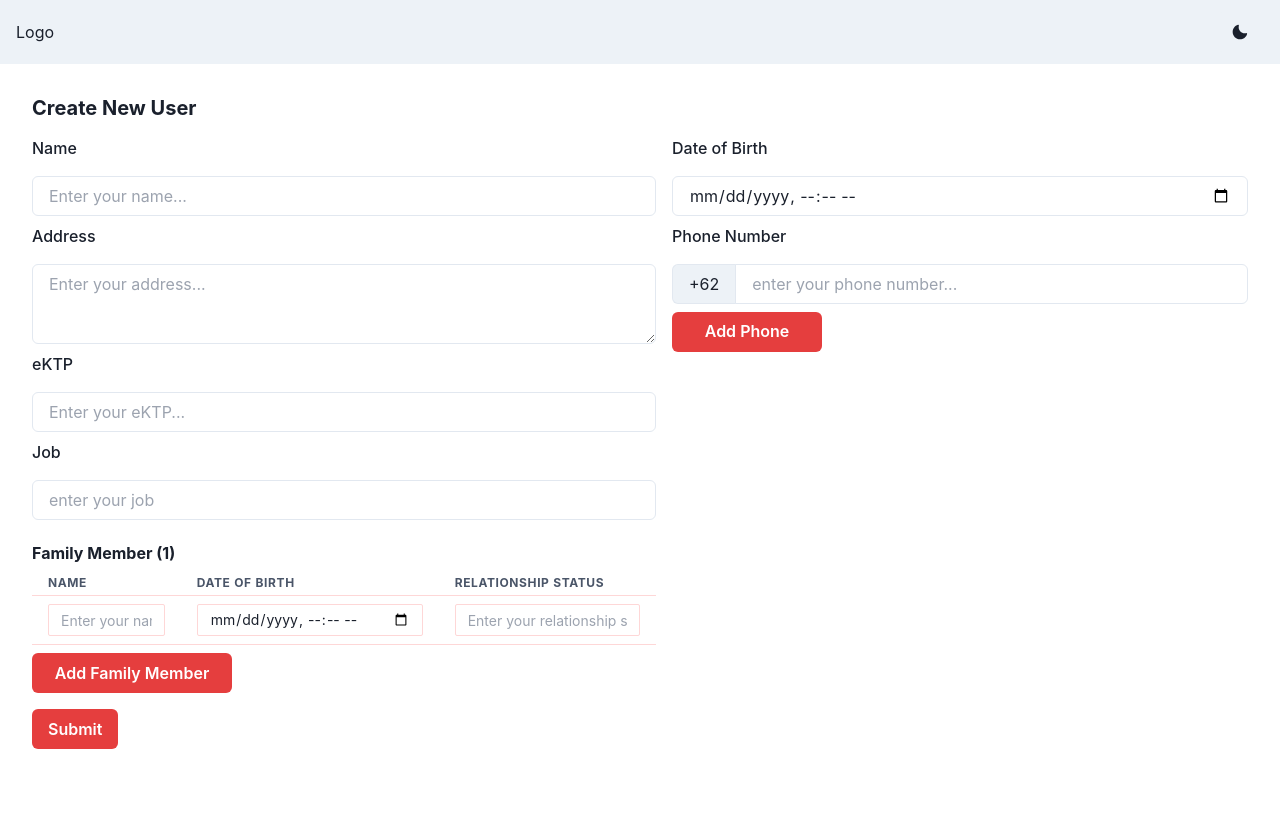
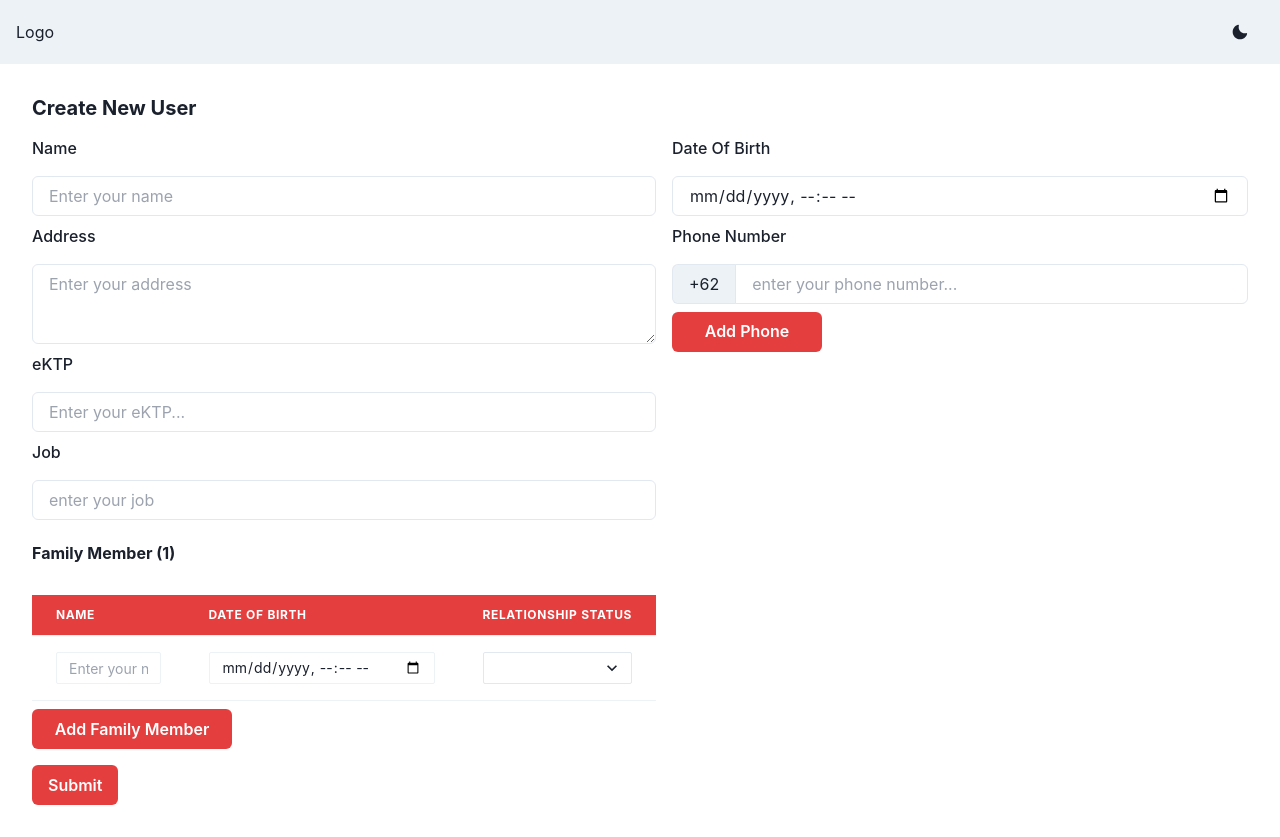
Before and after one commit to moehzi/proj-assesment, a React (Create React App) app: page /create-user in a window 1280 px wide. Before the commit the page ends 800 px from the top, so only its background shows below. Built offline with nearby package versions, Linux system fonts and the light colour scheme.

Commit message:
refactor: refactor form input

```diff
--- a/src/components/FamilyForm/index.js
+++ /dev/null
@@ -1,19 +0,0 @@
-import React from 'react';
-import TableData from '../TableData';
-
-const columns = [
-  { label: 'name' },
-  { label: 'dateOfBirth' },
-  { label: 'relationshipStatus' },
-];
-const dataSource = [
-  {
-    name: '',
-  },
-];
-
-const FamilyForm = () => {
-  return <TableData columns={columns} />;
-};
-
-export default FamilyForm;
--- /dev/null
+++ b/src/components/FormInput/FormInputFamily/index.js
@@ -0,0 +1,88 @@
+import {
+  Heading,
+  Input,
+  Select,
+  Table,
+  TableContainer,
+  Tbody,
+  Td,
+  Th,
+  Thead,
+  Tr,
+} from '@chakra-ui/react';
+import React from 'react';
+import { optionsRelationship } from '../../../config/options/RelationshipOptions';
+import TableData from '../../TableData';
+
+const FormInputFamily = ({ familyFields, register, dataSource }) => {
+  const columns = [
+    {
+      label: 'Name',
+      render: (data, index) => (
+        <>
+          <Input
+            size="sm"
+            id="name"
+            placeholder="Enter your name"
+            {...register(`family.${index}.name`, {
+              required: 'This is required',
+              minLength: {
+                value: 4,
+                message: 'Minimum length should be 4',
+              },
+            })}
+          />
+        </>
+      ),
+    },
+    {
+      label: 'Date of Birth',
+      render: (data, index) => (
+        <Input
+          placeholder="Select Date and Time"
+          size="sm"
+          type="datetime-local"
+          {...register(`family.${index}.dateOfBirth`, {
+            required: 'This is required',
+            minLength: {
+              value: 14,
+              message: 'Minimum length should be 14',
+            },
+          })}
+        />
+      ),
+    },
+    {
+      label: 'Relationship Status',
+      render: (data, index) => (
+        <Select
+          colorScheme="red"
+          size="sm"
+          onClick={() => console.log(index, 'mawar')}
+          {...register(`family.${index}.relationshipStatus`, {
+            required: 'This is required',
+            minLength: {
+              value: 4,
+              message: 'Minimum length should be 4',
+            },
+          })}
+        >
+          {optionsRelationship.map((option, index) => (
+            <option key={index}>{option.label}</option>
+          ))}
+        </Select>
+      ),
+    },
+  ];
+
+  return (
+    <div>
+      <Heading as="h4" size="sm" className="mt-4">
+        {`Family Member (${familyFields.length})`}
+      </Heading>
+      <TableData columns={columns} dataSource={dataSource} />
+    </div>
+  );
+};
+
+export default FormInputFamily;
--- a/src/components/FormInput/index.js
+++ b/src/components/FormInput/index.js
@@ -4,22 +4,17 @@
   FormControl,
   Input,
   Button,
-  Textarea,
   InputGroup,
   InputLeftAddon,
-  TableContainer,
-  Table,
-  Thead,
-  Tr,
-  Th,
-  Tbody,
-  Td,
-  Heading,
 } from '@chakra-ui/react';
 import { useForm, useFieldArray } from 'react-hook-form';
 import ButtonComponent from '../Button';
 import { useDispatch } from 'react-redux';
-import { addUser } from '../../features/userSlice';
+import { addUser } from '../../reducers/userSlice';
+import { useNavigate } from 'react-router-dom';
+import InputBox from '../InputBox';
+import TextareaBox from '../TextareaBox';
+import FormInputFamily from './FormInputFamily';
 
 const FormInput = () => {
   const {
@@ -43,115 +38,59 @@
   });
 
   const onSubmit = (values) => {
-    console.log(values, 'ini value');
     dispatch(addUser(values));
+    navigate('/');
   };
 
   const familyFields = watch('family');
 
   const dispatch = useDispatch();
+  const navigate = useNavigate();
 
   return (
     <form onSubmit={handleSubmit(onSubmit)} className="mt-4">
       <FormControl isInvalid={errors.name} className="flex gap-4">
         <div className="flex flex-col flex-1 max-w-2xl gap-2">
-          <FormLabel htmlFor="name">Name</FormLabel>
-          <Input
+          <InputBox
             id="name"
-            placeholder="Enter your name..."
-            {...register('name', {
+            placeholder="Enter your name"
+            label="Name"
+            register={register('name', {
               required: 'This is required',
               minLength: { value: 4, message: 'Minimum length should be 4' },
             })}
           />
-          <FormLabel htmlFor="name">Address</FormLabel>
-          <Textarea
+          <TextareaBox
             id="address"
-            placeholder="Enter your address..."
-            {...register('address', {
+            placeholder="Enter your address"
+            label="Address"
+            register={register('address', {
               required: 'This is required',
               minLength: { value: 10, message: 'Minimum length should be 10' },
             })}
           />
-          <FormLabel htmlFor="eKTP">eKTP</FormLabel>
-          <Input
+          <InputBox
             id="eKTP"
+            label="eKTP"
             placeholder="Enter your eKTP..."
-            {...register('eKTP', {
+            register={register('eKTP', {
               required: 'This is required',
               minLength: { value: 14, message: 'Minimum length should be 14' },
             })}
           />
-          <FormLabel htmlFor="name">Job</FormLabel>
-          <Input
+          <InputBox
             id="job"
+            label="Job"
             placeholder="enter your job"
-            {...register('job', {
+            register={register('job', {
               required: 'This is required',
             })}
           />
-          <Heading as="h4" size="sm" className="mt-4">
-            {`Family Member (${familyFields.length})`}
-          </Heading>
-          <TableContainer>
-            <Table size="sm" variant="simple" colorScheme="red">
-              <Thead>
-                <Tr>
-                  <Th>Name</Th>
-                  <Th>Date of Birth</Th>
-                  <Th>Relationship Status</Th>
-                </Tr>
-              </Thead>
-              <Tbody>
-                {fieldsFamily.map((field, index) => (
-                  <Tr key={field.id}>
-                    <Td>
-                      <Input
-                        size="sm"
-                        id="name"
-                        placeholder="Enter your name"
-                        {...register(`family.${index}.name`, {
-                          required: 'This is required',
-                          minLength: {
-                            value: 4,
-                            message: 'Minimum length should be 4',
-                          },
-                        })}
-                      />
-                    </Td>
-                    <Td>
-                      <Input
-                        placeholder="Select Date and Time"
-                        size="sm"
-                        type="datetime-local"
-                        {...register(`family.${index}.dateOfBirth`, {
-                          required: 'This is required',
-                          minLength: {
-                            value: 14,
-                            message: 'Minimum length should be 14',
-                          },
-                        })}
-                      />
-                    </Td>
-                    <Td>
-                      <Input
-                        id="relationshipStatus"
-                        size="sm"
-                        placeholder="Enter your relationship status..."
-                        {...register(`family.${index}.relationshipStatus`, {
-                          required: 'This is required',
-                          minLength: {
-                            value: 4,
-                            message: 'Minimum length should be 4',
-                          },
-                        })}
-                      />
-                    </Td>
-                  </Tr>
-                ))}
-              </Tbody>
-            </Table>
-          </TableContainer>
+          <FormInputFamily
+            familyFields={familyFields}
+            dataSource={fieldsFamily}
+            register={register}
+          />
           <ButtonComponent
             text="Add Family Member"
             colorScheme="red"
@@ -166,18 +105,17 @@
           />
         </div>
         <div className="flex flex-col flex-1 max-w-xl gap-2">
-          <FormLabel htmlFor="dateOfBirth">Date of Birth</FormLabel>
-          {/* <InputGroup> */}
-          <Input
+          <InputBox
             placeholder="Select Date and Time"
-            size="md"
-            type="datetime-local"
-            {...register('dateOfBirth', {
+            id="dateOfBirth"
+            label="Date Of Birth"
+            register={register('dateOfBirth', {
               required: 'This is required',
               minLength: { value: 14, message: 'Minimum length should be 14' },
             })}
+            size="md"
+            type="datetime-local"
           />
-          {/* </InputGroup> */}
           <FormLabel htmlFor="phoneNumber">Phone Number</FormLabel>
           {fieldsPhoneNumber.map((field, index) => (
             <InputGroup key={field.id}>
--- /dev/null
+++ b/src/components/InputBox/index.js
@@ -0,0 +1,13 @@
+import { FormLabel, Input } from '@chakra-ui/react';
+import React from 'react';
+
+const InputBox = ({ id, placeholder, label, register, ...rest }) => {
+  return (
+    <>
+      <FormLabel htmlFor={id}>{label}</FormLabel>
+      <Input id={id} placeholder={placeholder} {...register} {...rest} />
+    </>
+  );
+};
+
+export default InputBox;
--- a/src/components/TableData/index.js
+++ b/src/components/TableData/index.js
@@ -24,11 +24,13 @@
             </Tr>
           </Thead>
           <Tbody>
-            {dataSource.map((data, index) => {
+            {dataSource.map((data, indexSource) => {
               return (
-                <Tr key={index}>
+                <Tr key={indexSource}>
                   {columns.map((column, index) => {
-                    return <Td key={index}>{column.render(data)}</Td>;
+                    return (
+                      <Td key={index}>{column.render(data, indexSource)}</Td>
+                    );
                   })}
                 </Tr>
               );
--- /dev/null
+++ b/src/components/TextareaBox/index.js
@@ -0,0 +1,13 @@
+import { FormLabel, Textarea } from '@chakra-ui/react';
+import React from 'react';
+
+const TextareaBox = ({ id, placeholder, label, register }) => {
+  return (
+    <>
+      <FormLabel htmlFor={id}>{label}</FormLabel>
+      <Textarea id={id} placeholder={placeholder} {...register} />
+    </>
+  );
+};
+
+export default TextareaBox;
--- /dev/null
+++ b/src/config/columns/HomeColumns.js
@@ -0,0 +1,47 @@
+import { ListItem, OrderedList, Text, UnorderedList } from '@chakra-ui/react';
+import { Fragment } from 'react';
+import PopupDetails from '../../components/PopupDetails';
+
+export const homeColumns = [
+  { label: 'Name', render: (data) => data.name },
+  { label: 'eKTP', render: (data) => data.eKTP },
+  { label: 'Address', render: (data) => data.address },
+  { label: 'Job', render: (data) => data.job },
+  { label: 'Date of Birth', render: (data) => data.dateOfBirth },
+  {
+    label: 'Phone Number',
+    render: (data) => (
+      <>
+        {data.phoneNumbers.length > 1 ? (
+          <UnorderedList>
+            {data.phoneNumbers.map((value) => (
+              <ListItem>{value.phoneNumber}</ListItem>
+            ))}
+          </UnorderedList>
+        ) : (
+          data.phoneNumbers[0].phoneNumber
+        )}
+      </>
+    ),
+  },
+  {
+    label: 'Family',
+    render: (data) => (
+      <PopupDetails
+        triggerText={`Show (${data.family.length})`}
+        popupHeader="Family Details"
+        popupBody={
+          <OrderedList>
+            {data.family.map((value, index) => (
+              <Fragment key={index}>
+                <ListItem>Name: {value.name}</ListItem>
+                <Text>Date of Birth: {value.dateOfBirth}</Text>
+                <Text>Relationship Status: {value.relationshipStatus}</Text>
+              </Fragment>
+            ))}
+          </OrderedList>
+        }
+      />
+    ),
+  },
+];
--- /dev/null
+++ b/src/config/options/RelationshipOptions.js
@@ -0,0 +1,6 @@
+export const optionsRelationship = [
+  { label: 'Brother', value: 'brother' },
+  { label: 'Sister', value: 'sister' },
+  { label: 'Parent', value: 'parent' },
+  { label: 'Child', value: 'child' },
+];
--- a/src/pages/Home/index.js
+++ b/src/pages/Home/index.js
@@ -1,60 +1,15 @@
-import { ListItem, OrderedList, Text, UnorderedList } from '@chakra-ui/react';
 import React, { Fragment } from 'react';
 import { useSelector } from 'react-redux';
 import Header from '../../components/Header';
-import PopupDetails from '../../components/PopupDetails';
 import TableData from '../../components/TableData';
-
-const columns = [
-  { label: 'Name', render: (data) => data.name },
-  { label: 'eKTP', render: (data) => data.eKTP },
-  { label: 'Address', render: (data) => data.address },
-  { label: 'Job', render: (data) => data.job },
-  { label: 'Date of Birth', render: (data) => data.dateOfBirth },
-  {
-    label: 'Phone Number',
-    render: (data) => (
-      <>
-        {data.phoneNumbers.length > 1 ? (
-          <UnorderedList>
-            {data.phoneNumbers.map((value) => (
-              <ListItem>{value.phoneNumber}</ListItem>
-            ))}
-          </UnorderedList>
-        ) : (
-          data.phoneNumbers[0].phoneNumber
-        )}
-      </>
-    ),
-  },
-  {
-    label: 'Family',
-    render: (data) => (
-      <PopupDetails
-        triggerText={`Show (${data.family.length})`}
-        popupHeader="Family Details"
-        popupBody={
-          <OrderedList>
-            {data.family.map((value, index) => (
-              <Fragment key={index}>
-                <ListItem>Name: {value.name}</ListItem>
-                <Text>Date of Birth: {value.dateOfBirth}</Text>
-                <Text>Relationship Status: {value.relationshipStatus}</Text>
-              </Fragment>
-            ))}
-          </OrderedList>
-        }
-      />
-    ),
-  },
-];
+import { homeColumns } from '../../config/columns/HomeColumns';
 
 const Home = () => {
   const users = useSelector((state) => state.users.items);
   return (
     <>
-      <Header isHaveButton text="List User" />
-      <TableData dataSource={users} columns={columns} />
+      <Header isHaveButton text="List Users" />
+      <TableData dataSource={users} columns={homeColumns} />
     </>
   );
 };
--- a/src/store/index.js
+++ b/src/store/index.js
@@ -1,5 +1,5 @@
 import { configureStore } from '@reduxjs/toolkit';
-import usersReducer from '../features/userSlice';
+import usersReducer from '../reducers/userSlice';
 
 export const store = configureStore({
   reducer: {
```
Also changed, not shown: src/reducers/userSlice.js (renamed from src/features/userSlice.js).
